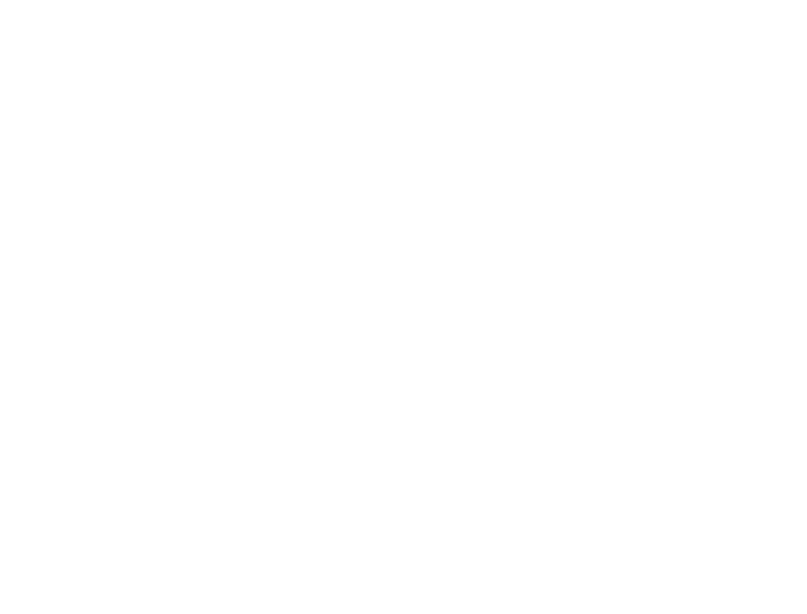
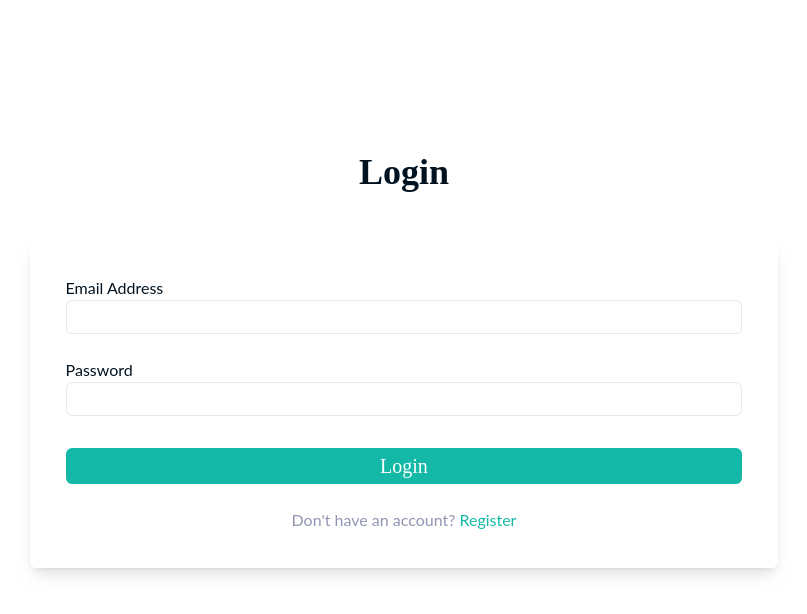
Before and after one commit to Yomna-J/Bookish, a React (Create React App) app in the folder client/: page /login in a window 1280 px wide. Shown: the top 614 px of the page, without its empty margins (236-1043 px from the left). Built offline with nearby package versions, Linux system fonts and the light colour scheme.

Commit message:
feat: create login page     - rename validation schema     - create auth context

```diff
--- a/client/src/App.tsx
+++ b/client/src/App.tsx
@@ -1,15 +1,18 @@
 import { BrowserRouter as Router, Route, Routes } from "react-router-dom";
 import Register from "./pages/Register";
 import Login from "./pages/Login";
+import { AuthProvider } from "./context/AuthContext";
 
 const App: React.FC = () => {
   return (
     <div className="App text-darkGray">
       <Router>
-        <Routes>
-          <Route path="/register" element={<Register />} />
-          <Route path="/login" element={<Login />} />
-        </Routes>
+        <AuthProvider>
+          <Routes>
+            <Route path="/register" element={<Register />} />
+            <Route path="/login" element={<Login />} />
+          </Routes>
+        </AuthProvider>
       </Router>
     </div>
   );
--- /dev/null
+++ b/client/src/components/Navbar.tsx
@@ -0,0 +1,5 @@
+const Navbar = () => {
+  return <div className=""></div>;
+};
+
+export default Navbar;
--- /dev/null
+++ b/client/src/context/AuthContext.tsx
@@ -0,0 +1,48 @@
+import React, { createContext, useContext, useEffect, useState } from "react";
+
+type User = {
+  token: string;
+};
+
+type AuthContextType = {
+  user: User | null;
+  setUser: (user: User | null) => void;
+};
+
+const AuthContext = createContext<AuthContextType | undefined>(undefined);
+
+export const useAuth = (): AuthContextType => {
+  const context = useContext(AuthContext);
+  if (!context) {
+    throw new Error("useAuth must be used within an AuthProvider");
+  }
+  return context;
+};
+
+export const AuthProvider: React.FC<{ children: React.ReactNode }> = ({
+  children,
+}) => {
+  const [user, setUser] = useState<User | null>(null);
+
+  const setUserContext = (user: User | null) => {
+    setUser(user);
+    if (user) {
+      localStorage.setItem("userToken", user.token);
+    } else {
+      localStorage.removeItem("userToken");
+    }
+  };
+
+  useEffect(() => {
+    const storedToken = localStorage.getItem("userToken");
+    if (storedToken) {
+      setUserContext({ token: storedToken });
+    }
+  }, []);
+
+  return (
+    <AuthContext.Provider value={{ user, setUser: setUserContext }}>
+      {children}
+    </AuthContext.Provider>
+  );
+};
--- /dev/null
+++ b/client/src/pages/Home.tsx
@@ -0,0 +1,5 @@
+const Home = () => {
+  return <div className=""></div>;
+};
+
+export default Home;
--- a/client/src/pages/Login.tsx
+++ b/client/src/pages/Login.tsx
@@ -1,5 +1,155 @@
+import { useFormik, FormikHelpers } from "formik";
+import { loginSchema } from "../schemas";
+import { Link, useNavigate } from "react-router-dom";
+import { useState } from "react";
+import { useAuth } from "../context/AuthContext";
+
+type LoginFormValues = {
+  email: string;
+  password: string;
+};
+
 const Login = () => {
-  return <div className=""></div>;
+  const navigate = useNavigate();
+  const [isLoading, setIsLoading] = useState(false);
+  const { setUser } = useAuth(); // Use setUser from the context
+
+  const onSubmit = async (
+    values: LoginFormValues,
+    actions: FormikHelpers<LoginFormValues>
+  ) => {
+    setIsLoading(true);
+    try {
+      const response = await fetch("http://localhost:5000/api/auth/login", {
+        method: "POST",
+        headers: {
+          "Content-Type": "application/json",
+        },
+        body: JSON.stringify(values),
+      });
+
+      const data = await response.json();
+      if (response.ok) {
+        const data = await response.json();
+        const user = { token: data.token };
+        setUser(user);
+        navigate("/home", { replace: true });
+      } else if (response.status === 401) {
+        actions.setFieldError("email", "Incorrect email or password");
+        actions.setFieldError("password", "Incorrect email or password");
+      }
+    } catch (error) {
+      console.error("An error occurred during login", error);
+    } finally {
+      actions.setSubmitting(false);
+      setIsLoading(false);
+    }
+  };
+
+  const {
+    values,
+    errors,
+    touched,
+    isSubmitting,
+    handleBlur,
+    handleChange,
+    handleSubmit,
+  } = useFormik({
+    initialValues: {
+      email: "",
+      password: "",
+    },
+    validationSchema: loginSchema,
+    onSubmit,
+  });
+
+  return (
+    <div className="mx-auto flex h-[90vh] flex-col items-center justify-center gap-12 px-4 py-12 lg:max-w-7xl">
+      <h1 className="font-comfortaa text-4xl font-bold">Login</h1>
+
+      <form
+        onSubmit={handleSubmit}
+        className="grid w-full grid-cols-2 gap-6 rounded-md bg-white p-4 shadow-lg md:w-[60%] md:p-9"
+      >
+        <div className="col-span-2">
+          <label htmlFor="email" className="block">
+            Email Address
+          </label>
+          <input
+            value={values.email}
+            onChange={handleChange}
+            id="email"
+            type="email"
+            onBlur={handleBlur}
+            className={`w-full rounded-md border bg-transparent p-1 ${
+              errors.email && touched.email ? "rounded-lg border-red-600" : ""
+            }`}
+          />
+          {errors.email && touched.email && (
+            <p className="text-xs text-red-600">{errors.email}</p>
+          )}
+        </div>
+        <div className="col-span-2">
+          <label htmlFor="password" className="block">
+            Password
+          </label>
+          <input
+            value={values.password}
+            onChange={handleChange}
+            id="password"
+            type="password"
+            onBlur={handleBlur}
+            className={`w-full rounded-md border bg-transparent p-1 ${
+              errors.password && touched.password
+                ? "rounded-lg border-red-600"
+                : ""
+            }`}
+          />
+          {errors.password && touched.password && (
+            <p className="text-xs text-red-600">{errors.password}</p>
+          )}
+        </div>
+
+        <button
+          disabled={isLoading || isSubmitting}
+          type="submit"
+          className="col-span-2 mt-2 flex items-center justify-center rounded-md bg-primary p-1 font-comfortaa text-xl text-white disabled:bg-lightGray"
+        >
+          {isLoading || isSubmitting ? (
+            <div role="status">
+              <svg
+                aria-hidden="true"
+                className="mr-2 h-6 animate-spin fill-white text-gray-300  "
+                viewBox="0 0 100 101"
+                fill="none"
+                xmlns="http://www.w3.org/2000/svg"
+              >
+                <path
+                  d="M100 50.5908C100 78.2051 77.6142 100.591 50 100.591C22.3858 100.591 0 78.2051 0 50.5908C0 22.9766 22.3858 0.59082 50 0.59082C77.6142 0.59082 100 22.9766 100 50.5908ZM9.08144 50.5908C9.08144 73.1895 27.4013 91.5094 50 91.5094C72.5987 91.5094 90.9186 73.1895 90.9186 50.5908C90.9186 27.9921 72.5987 9.67226 50 9.67226C27.4013 9.67226 9.08144 27.9921 9.08144 50.5908Z"
+                  fill="currentColor"
+                />
+                <path
+                  d="M93.9676 39.0409C96.393 38.4038 97.8624 35.9116 97.0079 33.5539C95.2932 28.8227 92.871 24.3692 89.8167 20.348C85.8452 15.1192 80.8826 10.7238 75.2124 7.41289C69.5422 4.10194 63.2754 1.94025 56.7698 1.05124C51.7666 0.367541 46.6976 0.446843 41.7345 1.27873C39.2613 1.69328 37.813 4.19778 38.4501 6.62326C39.0873 9.04874 41.5694 10.4717 44.0505 10.1071C47.8511 9.54855 51.7191 9.52689 55.5402 10.0491C60.8642 10.7766 65.9928 12.5457 70.6331 15.2552C75.2735 17.9648 79.3347 21.5619 82.5849 25.841C84.9175 28.9121 86.7997 32.2913 88.1811 35.8758C89.083 38.2158 91.5421 39.6781 93.9676 39.0409Z"
+                  fill="currentFill"
+                />
+              </svg>
+            </div>
+          ) : (
+            "Login"
+          )}
+        </button>
+        <p className="col-span-2 text-center text-lightGray">
+          Don't have an account?
+          <Link
+            to="/register"
+            className="text-primary hover:text-darkPrimary ml-1"
+          >
+            Register
+          </Link>
+        </p>
+      </form>
+    </div>
+  );
 };
 
 export default Login;
--- a/client/src/pages/Register.tsx
+++ b/client/src/pages/Register.tsx
@@ -228,8 +228,11 @@
         </button>
         <p className="col-span-2 text-center text-lightGray">
           Already have an account?
-          <Link to="/signin" className="text-primary hover:text-darkPrimary">
-            Sign in
+          <Link
+            to="/login"
+            className="text-primary hover:text-darkPrimary ml-1"
+          >
+            Login
           </Link>
         </p>
       </form>
--- a/client/src/schemas/index.js
+++ b/client/src/schemas/index.js
@@ -34,7 +34,7 @@
     .required("Required"),
 });
 
-export const signInSchema = yup.object().shape({
+export const loginSchema = yup.object().shape({
   email: yup.string().email("Please enter a valid email").required("Required"),
   password: yup.string().required("Required"),
 });
```
Also changed, not shown: 1 other file (tests, documents, lock files or other folders).
